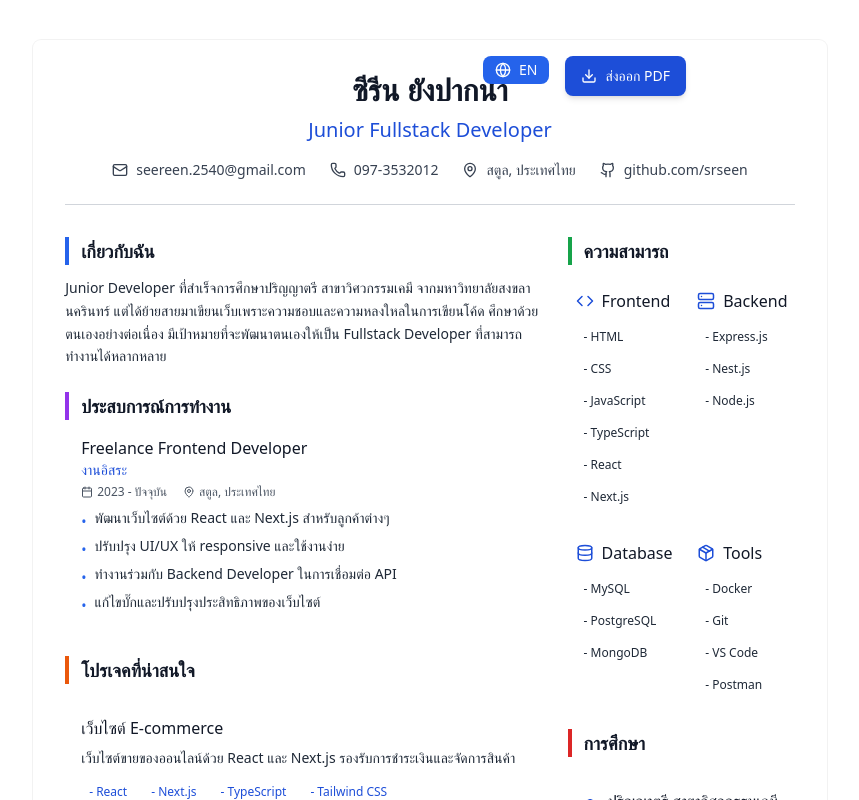
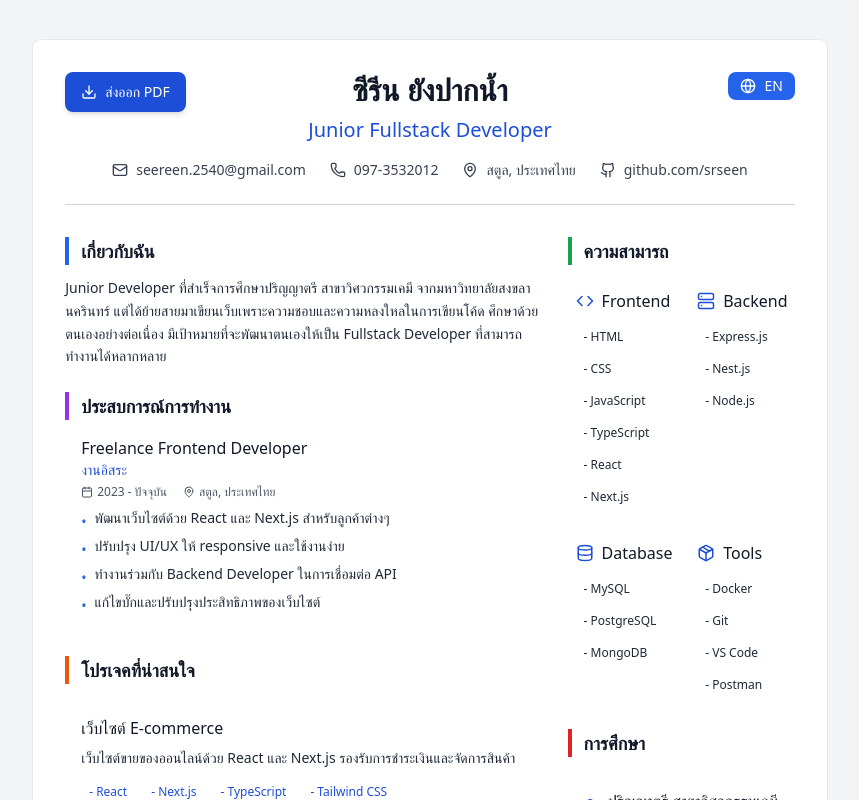
Before and after one commit to srseen/my_cv, a Next.js app: page / in a window 1280 px wide. Shown: the top 800 px of the page, without its empty margins (210-1069 px from the left). Built offline with nearby package versions, Linux system fonts and the light colour scheme.

Commit message:
feat: refactor Portfolio component layout to improve structure and button placement

```diff
--- a/src/components/Portfolio.tsx
+++ b/src/components/Portfolio.tsx
@@ -37,24 +37,7 @@ const Portfolio = () => {
   };
 
   return (
-    <div className="w-full h-full relative">
-      <div className="absolute right-96 top-14 z-50 print:hidden flex gap-4">
-        <div className="hidden md:block">
-          <LanguageToggle />
-        </div>
-        <Button
-          onClick={handleExportPDF}
-          disabled={isExporting}
-          className="bg-blue-700 hover:bg-blue-800 text-white px-4 py-2 rounded-lg shadow-md transition-all duration-200 flex items-center gap-2"
-        >
-          {isExporting ? (
-            <Loader2 size={18} className="animate-spin" />
-          ) : (
-            <Download size={18} />
-          )}
-          {isExporting ? t("exporting") : t("exportPdf")}
-        </Button>
-      </div>
+    <div className="w-full h-full flex flex-col items-center bg-gray-100">
       <div className="absolute top-4 left-4 z-50 print:hidden md:hidden">
         <LanguageToggle />
       </div>
@@ -71,7 +54,28 @@ const Portfolio = () => {
             margin: "0 auto",
           }}
         >
-          <Header />
+          <div className="relative">
+            <Header />
+
+            <div className="absolute top-0 right-0 print:hidden flex gap-4hidden md:block">
+              <LanguageToggle />
+            </div>
+            <div className="absolute top-0 left-0 print:hidden flex gap-4hidden md:block">
+              <Button
+                onClick={handleExportPDF}
+                disabled={isExporting}
+                className="bg-blue-700 hover:bg-blue-800 text-white px-4 py-2 rounded-lg shadow-md transition-all duration-200 flex items-center gap-2"
+              >
+                {isExporting ? (
+                  <Loader2 size={18} className="animate-spin" />
+                ) : (
+                  <Download size={18} />
+                )}
+                {isExporting ? t("exporting") : t("exportPdf")}
+              </Button>
+            </div>
+          </div>
+
           <div className="grid grid-cols-1 lg:grid-cols-3 gap-6">
             <div className="lg:col-span-2 space-y-6">
               <About />
```
